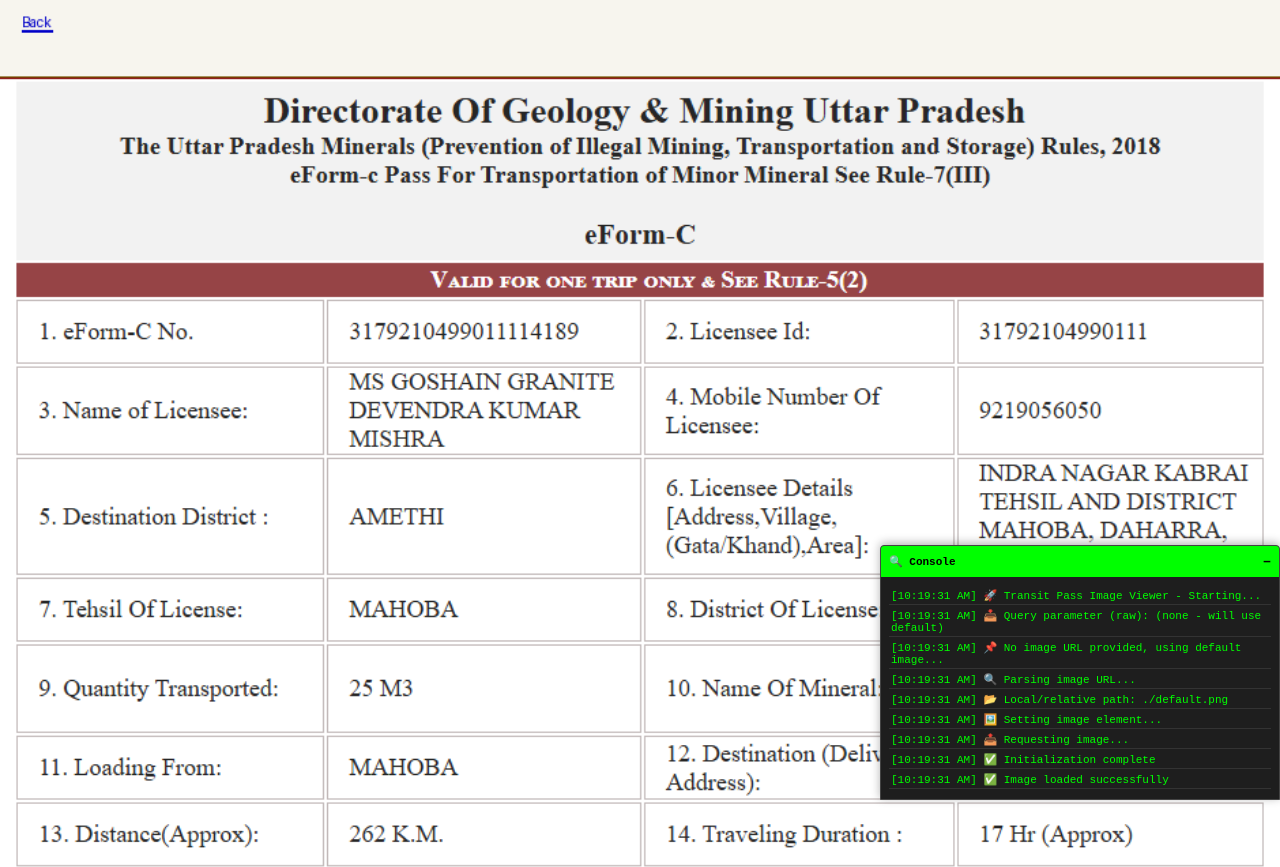
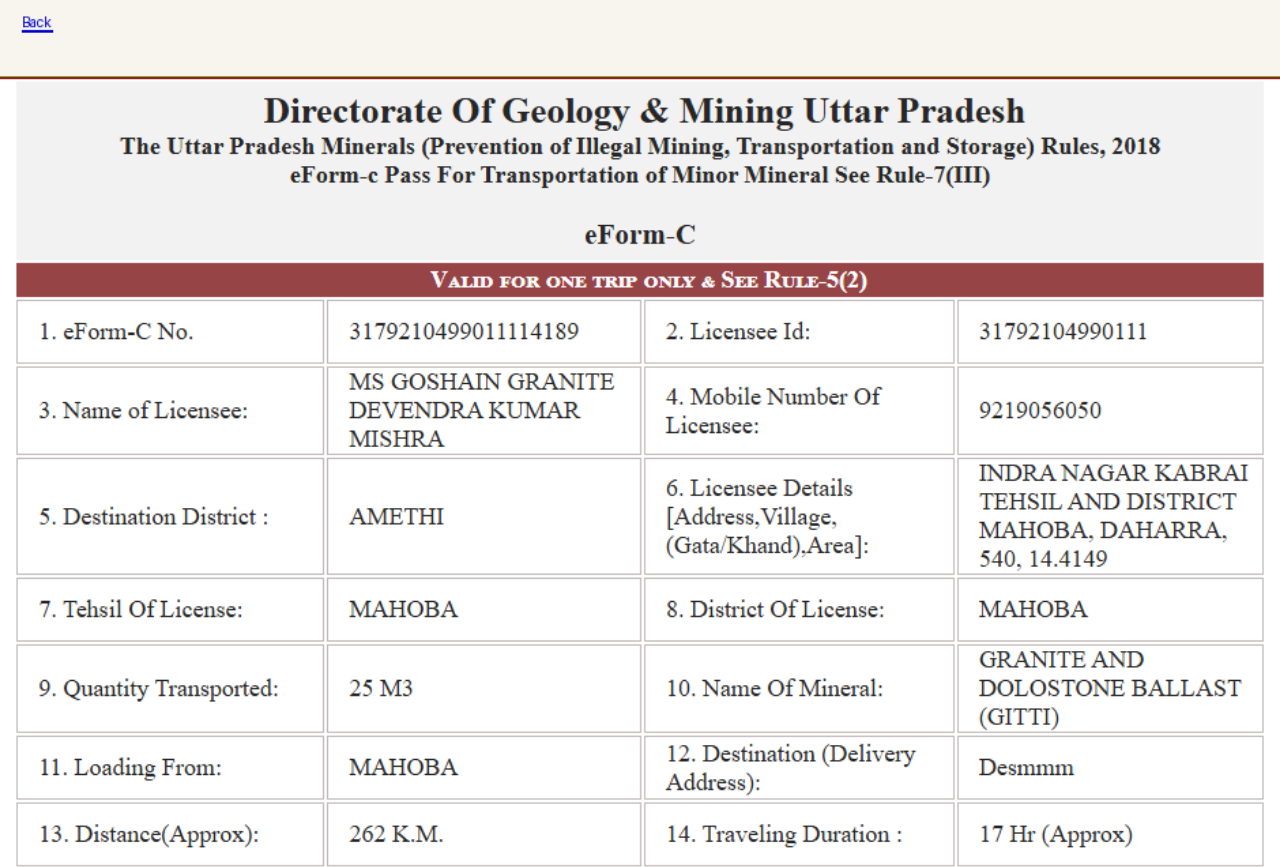
Before and after one commit to sanitsingh0010-a11y/ss-web, a plain HTML site: page index.html in a window 1280 px wide. Shown: the top 867 px of the page. Drawn offline with Linux system fonts and the light colour scheme.

Commit message:
Update index.html

```diff
--- a/index.html
+++ b/index.html
@@ -9,221 +9,55 @@
     body { background: #fff; }
     img { display: block; width: 100%; height: auto; }
     #err { padding: 20px; font-family: sans-serif; color: red; }
-
-    /* Console Panel Styles */
-    #console-panel {
-      position: fixed;
-      bottom: 0;
-      right: 0;
-      width: 400px;
-      max-height: 300px;
-      background: #1e1e1e;
-      border: 1px solid #444;
-      border-radius: 4px 4px 0 0;
-      font-family: 'Courier New', monospace;
-      font-size: 11px;
-      color: #0f0;
-      overflow-y: auto;
-      z-index: 9999;
-      box-shadow: 0 -2px 10px rgba(0,0,0,0.3);
-    }
-
-    #console-panel.hidden {
-      display: none;
-    }
-
-    .console-header {
-      padding: 8px;
-      background: #0f0;
-      color: #000;
-      font-weight: bold;
-      cursor: pointer;
-      user-select: none;
-      display: flex;
-      justify-content: space-between;
-      align-items: center;
-    }
-
-    .console-content {
-      padding: 8px;
-      max-height: 250px;
-      overflow-y: auto;
-    }
-
-    .console-line {
-      margin: 2px 0;
-      padding: 2px;
-      border-bottom: 1px solid #333;
-    }
-
-    .console-info { color: #0f0; }
-    .console-error { color: #f00; }
-    .console-warn { color: #ff0; }
-    .console-debug { color: #0ff; }
   </style>
 </head>
 <body>
   <img id="ss" alt="" />
   <div id="err" style="display:none">Image not found.</div>
 
-  <!-- Console Panel -->
-  <div id="console-panel">
-    <div class="console-header">
-      <span>🔍 Console</span>
-      <button onclick="toggleConsole()" style="background: none; border: none; color: #000; cursor: pointer; font-weight: bold;">−</button>
-    </div>
-    <div class="console-content" id="console-content"></div>
-  </div>
-
   <script>
-    // ── Save original console methods FIRST (before any overrides) ──────────
-    const originalLog = console.log;
-    const originalError = console.error;
-    const originalWarn = console.warn;
-    const originalDebug = console.debug;
-
-    // ── Logger System ────────────────────────────────────────────────────────
-    const logs = [];
-    const maxLogs = 100;
-
-    function addLog(message, type = 'info') {
-      const timestamp = new Date().toLocaleTimeString();
-      const logEntry = `[${timestamp}] ${message}`;
-      logs.push({ message: logEntry, type });
-
-      // Keep logs array size manageable
-      if (logs.length > maxLogs) logs.shift();
-
-      // Render to console panel
-      renderConsole();
-
-      // Use ORIGINAL console methods to avoid infinite recursion!
-      if (type === 'error') originalError.call(console, `[Transit] ${message}`);
-      else if (type === 'warn') originalWarn.call(console, `[Transit] ${message}`);
-      else if (type === 'debug') originalDebug.call(console, `[Transit] ${message}`);
-      else originalLog.call(console, `[Transit] ${message}`);
-    }
-
-    function renderConsole() {
-      const content = document.getElementById('console-content');
-      content.innerHTML = logs.map(log =>
-        `<div class="console-line console-${log.type}">${escapeHtml(log.message)}</div>`
-      ).join('');
-      content.scrollTop = content.scrollHeight;
-    }
-
-    function escapeHtml(text) {
-      const div = document.createElement('div');
-      div.textContent = text;
-      return div.innerHTML;
-    }
-
-    function toggleConsole() {
-      document.getElementById('console-panel').classList.toggle('hidden');
-    }
-
-    // ── Override browser console (uses originals internally — no recursion) ──
-    console.log = function(...args) {
-      addLog(args.join(' '), 'info');
-      originalLog.apply(console, args);
-    };
-
-    console.error = function(...args) {
-      addLog(args.join(' '), 'error');
-      originalError.apply(console, args);
-    };
-
-    console.warn = function(...args) {
-      addLog(args.join(' '), 'warn');
-      originalWarn.apply(console, args);
-    };
-
-    console.debug = function(...args) {
-      addLog(args.join(' '), 'debug');
-      originalDebug.apply(console, args);
-    };
-
-    // ── Main Script ──────────────────────────────────────────────────────────
-    console.log('🚀 Transit Pass Image Viewer - Starting...');
-
-    // Default image path
     const DEFAULT_IMAGE = './default.png';
 
     let img = decodeURIComponent(new URLSearchParams(location.search).get("img") || "");
-    console.log(`📥 Query parameter (raw): ${img || '(none - will use default)'}`);
 
     if (!img) {
-      console.log('📌 No image URL provided, using default image...');
       img = DEFAULT_IMAGE;
     }
 
     if (img) {
-      console.log('🔍 Parsing image URL...');
-      // Convert Google Drive URL → embeddable thumbnail URL
       let fileId = null;
 
-      // Skip conversion for local/relative paths (default image)
       if (img.startsWith('http')) {
-        console.log(`🌐 Remote URL detected: ${img.substring(0, 60)}...`);
-
         // Try pattern: /d/FILE_ID/view or /d/FILE_ID
         const driveMatch = img.match(/\/d\/([a-zA-Z0-9_\-]+)/);
         if (driveMatch) {
           fileId = driveMatch[1];
-          console.log(`✅ Found Google Drive File ID: ${fileId}`);
         } else {
           // Try pattern: ?id=FILE_ID or &id=FILE_ID
           const queryMatch = img.match(/[?&]id=([a-zA-Z0-9_\-]+)/);
           if (queryMatch) {
             fileId = queryMatch[1];
-            console.log(`✅ Found File ID (query param): ${fileId}`);
-          } else {
-            console.log('ℹ️ Remote URL (non-Drive) - using as-is');
           }
         }
 
         if (fileId) {
-          // Use Google Drive thumbnail API - only method that works for img tags without CORS issues
           img = `https://drive.google.com/thumbnail?id=${fileId}&sz=w2048-h2048`;
-          console.log(`🔗 Generated Google Drive thumbnail URL`);
-          console.log(`   Full URL: ${img}`);
         }
-      } else {
-        console.log(`📂 Local/relative path: ${img}`);
       }
 
       const el = document.getElementById("ss");
-      console.log('🖼️ Setting image element...');
 
-      el.onerror = (err) => {
-        console.error(`❌ Failed to load image`);
-        console.error(`   URL: ${img}`);
-        console.error(`   Error: ${err}`);
+      el.onerror = () => {
         el.style.display = "none";
         document.getElementById("err").style.display = "block";
-        document.getElementById("err").textContent = `Failed to load image. Check console.`;
+        document.getElementById("err").textContent = "Failed to load image.";
       };
 
-      el.onload = () => {
-        console.log('✅ Image loaded successfully');
-      };
-
-      console.log(`📤 Requesting image...`);
       el.src = img;
-
-      // Add timeout check
-      setTimeout(() => {
-        if (!el.complete && el.src) {
-          console.warn('⏱️ Image is taking longer than expected to load...');
-        }
-      }, 5000);
     } else {
-      console.error('❌ No image to display');
       document.getElementById("err").style.display = "block";
       document.getElementById("err").textContent = "No image available.";
     }
-
-    console.log('✅ Initialization complete');
   </script>
 </body>
 </html>
```
